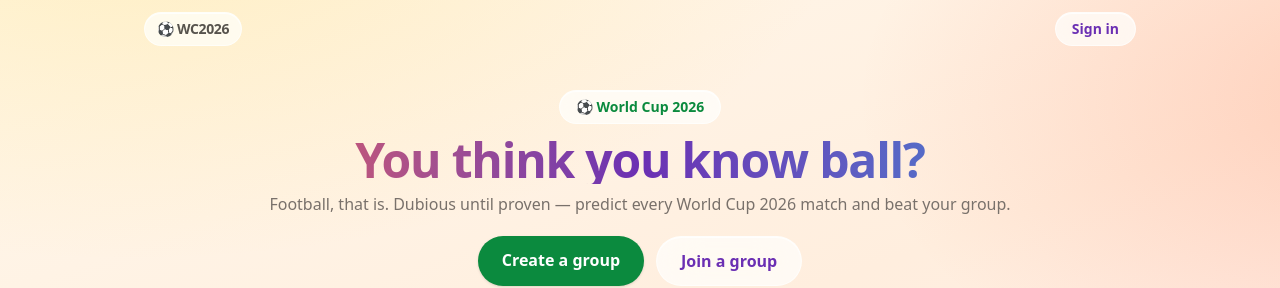
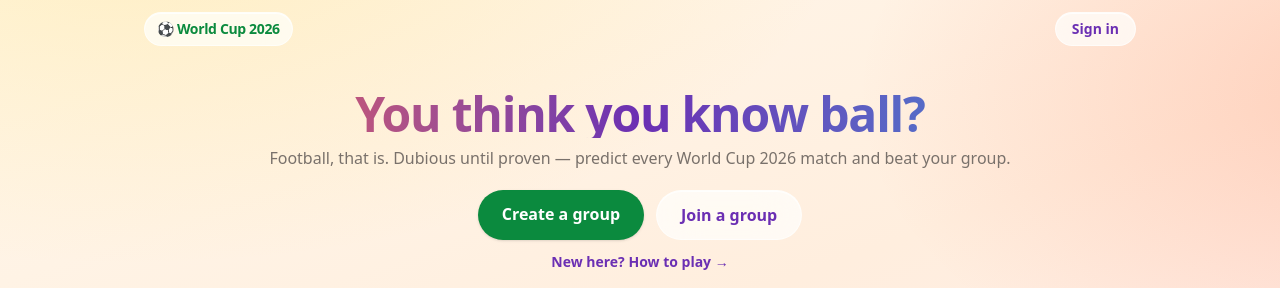
Before and after one commit to Zoher15/WorldCup2026, a Next.js app: page / in a window 1280 px wide. Shown: the top 288 px of the page. Built offline with nearby package versions, Linux system fonts and the light colour scheme; no server answers.

Commit message:
Consolidate to one World Cup 2026 pill in the header
The header 'WC2026' pill and the hero 'World Cup 2026' badge duplicated
the same branding. Rename the header pill to 'World Cup 2026' in green
(top-left, global) and remove the redundant hero badge.

```diff
--- a/src/app/layout.tsx
+++ b/src/app/layout.tsx
@@ -33,9 +33,9 @@ export default async function RootLayout({
         <header className="mx-auto flex max-w-5xl items-center justify-between px-4 py-3">
           <Link
             href="/"
-            className="inline-flex items-center gap-1.5 rounded-full glass px-3 py-1.5 text-sm font-black tracking-tight text-stone-600 dark:text-stone-200"
+            className="inline-flex items-center gap-1.5 rounded-full glass px-3 py-1.5 text-sm font-black tracking-tight text-pitch dark:text-emerald-400"
           >
-            ⚽ WC2026
+            ⚽ World Cup 2026
           </Link>
           <AccountMenu
             loggedIn={Boolean(user)}
--- a/src/app/page.tsx
+++ b/src/app/page.tsx
@@ -20,10 +20,7 @@ export default function Home() {
   return (
     <main className="mx-auto max-w-5xl px-4 py-8">
       <header className="mb-8 text-center">
-        <div className="inline-flex items-center gap-2 rounded-full glass px-4 py-1.5 text-sm font-bold text-pitch dark:text-emerald-400">
-          ⚽ World Cup 2026
-        </div>
-        <h1 className="mt-3 bg-gradient-to-r from-flame via-grape to-ocean bg-clip-text text-4xl font-black tracking-tight text-transparent sm:text-5xl">
+        <h1 className="bg-gradient-to-r from-flame via-grape to-ocean bg-clip-text text-4xl font-black tracking-tight text-transparent sm:text-5xl">
           You think you know ball?
         </h1>
         <p className="mt-2 font-medium text-stone-500 dark:text-stone-300">
```
